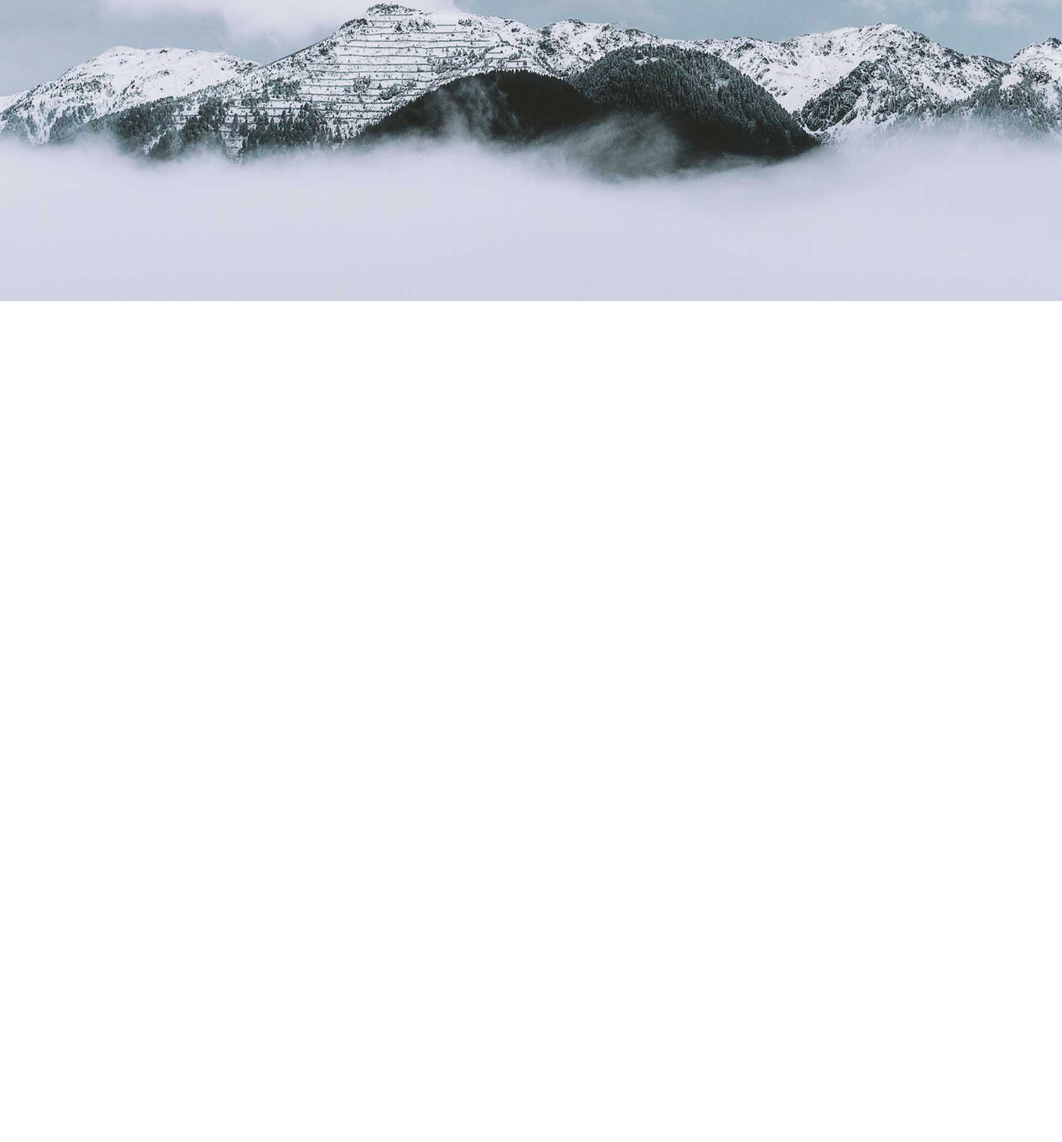
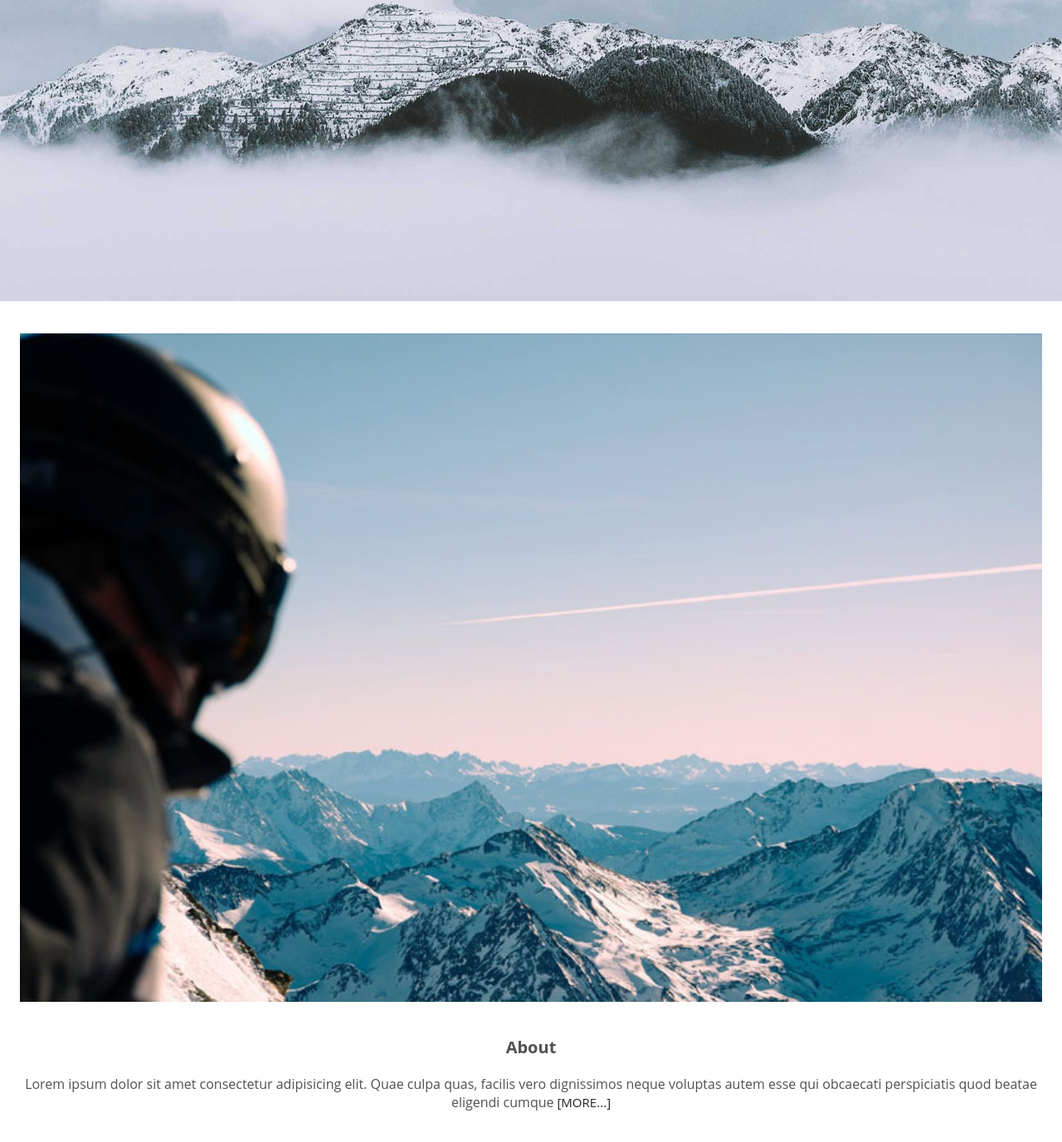
Before and after one commit to cultureweb/Mobile-First-Responsive-Website, a plain HTML site: page index.html in a window 1280 px wide. Shown: the part 437-1814 px from the top of the page at 83% size. Before the commit the page ends 800 px from the top, so only its background shows below. Drawn offline with nearby package versions, Linux system fonts and the light colour scheme; a web font is replaced by a local one.

Commit message:
about section

```diff
--- a/index.html
+++ b/index.html
@@ -61,6 +61,25 @@
       </div>
     </section>
     <!-- Hero ends -->
+    <!-- start About section -->
+    <section id="about">
+      <div class="container">
+        <div>
+          <img src="images/about.jpg" class="animate-right" alt="" />
+          <div class="about__info animate__left">
+            <h2>About</h2>
+            <p>
+              Lorem ipsum dolor sit amet consectetur adipisicing elit. Quae
+              culpa quas, facilis vero dignissimos neque voluptas autem esse qui
+              obcaecati perspiciatis quod beatae eligendi cumque<a href="#">
+                [MORE...]</a
+              >
+            </p>
+          </div>
+        </div>
+      </div>
+    </section>
+    <!-- About section ends-->
     <script src="main.js"></script>
   </body>
 </html>
--- a/style.css
+++ b/style.css
@@ -17,6 +17,7 @@ h6,
 p {
   font-family: var(--main-font);
 }
+
 :root {
   --main-font: "Open Sans", sans-serif;
   --secondary-font: "Herr Von Muellerhoff", cursive;
@@ -35,6 +36,9 @@ html {
 }
 body {
   overflow-x: hidden;
+}
+p {
+  font-size: 1.6rem;
 }
 ul {
   list-style: none;
@@ -190,3 +194,21 @@ nav::before {
   width: 100%;
   padding: 0 2.4rem;
 }
+section {
+  padding: 3.9rem 0;
+}
+.about__info {
+  text-align: center;
+}
+.about__info > h2 {
+  font-size: 2rem;
+  margin-top: 3.9rem;
+}
+.about__info p {
+  margin: 20px 0;
+}
+.about__info a {
+  color: var(--main-font-color-dark);
+  font-size: 15px;
+  font-weight: 500;
+}
```
Also changed, not shown: images/about.jpg (added).
